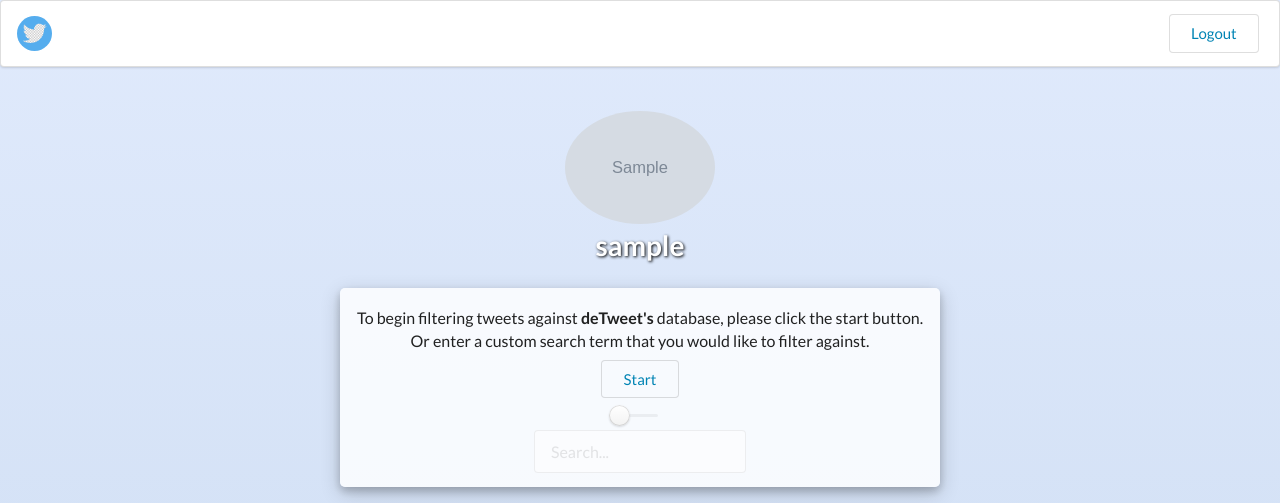
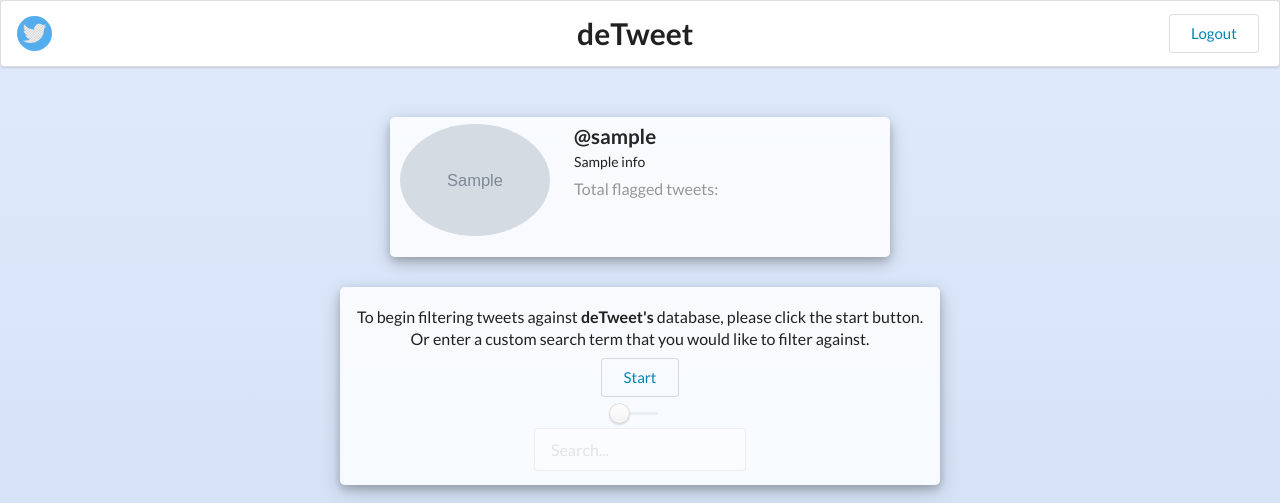
Before and after one commit to robertglatzel/detweet, a Flask app: template detweet_app/templates/index.html in a window 1280 px wide. Shown: the top 503 px of the page. Run offline with Flask 2, Linux system fonts and the light colour scheme; the template is opened without the code that fills it: most values are stand-ins (such as "Sample title", 1, 10 or a date in 2020); grey boxes marked "Sample" are stand-in pictures; parts of the project's set-up code (start-up, migrations or seed data) failed here and were passed over; some libraries are stand-ins or nearby versions.

Commit message:
Adding updated index page with user profile enabled

```diff
--- a/detweet_app/static/scripts/tweets.js
+++ b/detweet_app/static/scripts/tweets.js
@@ -42,6 +42,8 @@
         data: JSON.stringify(searchArr),
         contentType: "application/json; charset=utf-8",
         success: function(result){
+            let flagged_ct = result.length;
+            $('.extra span').text(flagged_ct);
             // On success, loop through the returned list and extract the tweet id and the text, append it to the page.
             if (result.length != 0) {
                 result.forEach(function(el) {
@@ -49,7 +51,7 @@
                     idList.push(tweetId);
                     let tweetText = el[tweetId];
                     $('#enclosure').append(
-                        `<div class="column hvr-grow">
+                        `<div class="column">
                             <div id="${tweetId}" class="tweet ui segment">
                                 <div class="top">
                                     <p>You tweeted:</p>
--- a/detweet_app/static/styles/styles.css
+++ b/detweet_app/static/styles/styles.css
@@ -25,6 +25,12 @@
     margin: 0 auto;
 }
 
+#welcome h3 {
+    margin-top: 13px;
+    margin-left: 50px;
+    font-size: 30px;
+}
+
 /* twitter follow box in menu */
 #follow-box-top {
     width: 170px;
@@ -47,13 +53,14 @@
 }
 
 .logo {
-    border-radius: 50%;
+    border-radius: 50% !important;
 }
 
 .logo-div {
     text-align: center;
     margin-bottom: 25px;
 }
+
 
 #logo-text {
     color: white;
@@ -64,6 +71,39 @@
     margin-top: -10px;
 }
 /* END logo related */
+
+/* profile div */
+
+.user-profile-div {
+    margin: 0 auto;
+    margin-bottom: 25px;
+    margin-top: 50px !important;
+    max-width: 500px !important;
+    text-align: left !important;
+}
+
+#user-image-large {
+    width: 150px;
+}
+
+.image {
+    width: auto !important;
+}
+
+#profile-content {
+    padding: 5px;
+    min-height: 130px;
+}
+
+.description {
+    margin: 0 !important;
+}
+.description p {
+    font-size: 14px;
+}
+
+/* END profle div */
+
 
 
 /* Contains all tweets and buttons for the program. Hidden by default */
@@ -273,3 +313,18 @@
     width: 70%;
     margin: 0 auto;
 }
+
+
+
+
+#a {
+  display: block;
+}
+
+#a:hover + #b {
+  display:block !important;
+}
+
+#b {
+  display:none;
+  }
--- a/detweet_app/templates/index.html
+++ b/detweet_app/templates/index.html
@@ -25,18 +25,32 @@
             <div id="content-wrap">
                 <!-- Menu -->
                 <div class="ui borderless menu">
-                  <a class="item" href="#">
-                    <img class="logo" src="../static/images/detweet logo_larger_square.png"></a>
+                  <a class="item" href="#"><img class="logo" src="../static/images/detweet logo_larger_square.png"></a>
                   <div id="welcome">
+                      <h3>deTweet</h3>
                   </div>
                   <div id="logout-box-top" class="item">
                     <a href="#"><button id="logout-button" class="ui basic button">Logout</button></a>
                   </div>
                 </div>
                 <!-- Logo -->
-                <div class="logo-div">
-                    <img id="logo-large" class="ui center aligned header logo hvr-bob" src= {{ img }}>
-                    <h1 id="logo-text">{{ username }}</h1>
+                <div class="user-profile-div instructions">
+                    <div id="profile-content" class="ui unstackable items">
+                      <div class="item">
+                        <div class="image">
+                          <img id="user-image-large" class="ui center aligned header logo" src= {{ img }}>
+                        </div>
+                        <div class="content">
+                          <p class="header">@{{ username }}</p>
+                          <div class="description">
+                            <p>{{ info }} </p>
+                          </div>
+                          <div class="extra">
+                            Total flagged tweets: <span></span>
+                          </div>
+                        </div>
+                      </div>
+                    </div>
                 </div>
                 <!-- Start detweet -->
                 <div id="start-detweet-div" class="instructions">
--- a/detweet_app/templates/login.html
+++ b/detweet_app/templates/login.html
@@ -24,8 +24,7 @@
             <div id="content-wrap">
                 <!-- Menu -->
                 <div class="ui large borderless menu">
-                  <a class="item" href="login.html">
-                    <img class="logo" src="../static/images/detweet logo_larger_square.png"></a>
+                  <a class="item" href="#"><img class="logo" src="../static/images/detweet logo_larger_square.png"></a>
 
                   <div id="welcome">
                     <h3 class="ui header"></h3>
--- a/detweet_app/views.py
+++ b/detweet_app/views.py
@@ -22,13 +22,15 @@
     resp = twitter.get("account/verify_credentials.json")
     session['img'] = resp.json()['profile_image_url_https']
     screen_name = resp.json()['screen_name']
+    session['info'] = resp.json()['description']
     return redirect(url_for('tweet_page', username=screen_name))
 
 @app.route('/tweet_page/<username>')
 def tweet_page(username):
     img = session.get('img', None)
+    info = session.get('info', None)
     img = ''.join(re.split("_normal", img))
-    return render_template('index.html', username=username, img=img)
+    return render_template('index.html', username=username, img=img, info=info)
 
 @app.route('/get_tweets', methods=['POST'])
 def get_tweets():
```
